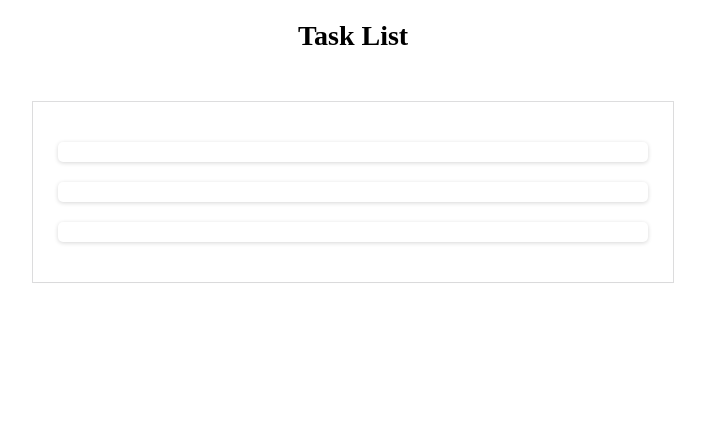
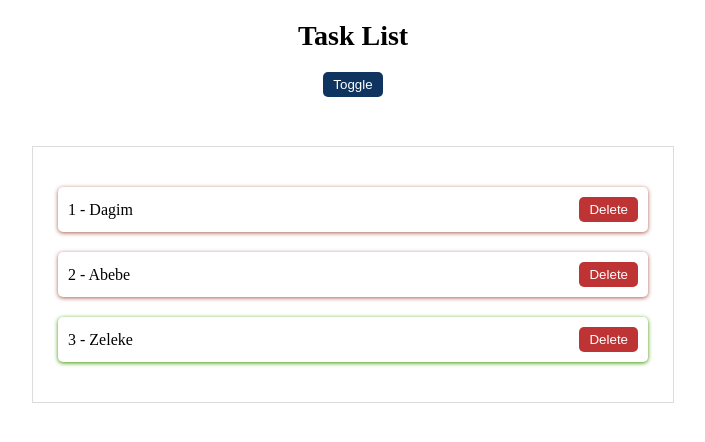
Before and after one commit to itsdagi/just-list, a React (Create React App) app: page / in a window 1280 px wide. Shown: the top 442 px of the page, without its empty margins (287-992 px from the left). Built offline with nearby package versions, Linux system fonts and the light colour scheme.

Commit message:
task list trigger

```diff
--- a/src/App.js
+++ b/src/App.js
@@ -4,16 +4,24 @@ import {useState} from 'react'
 
 export default function App() {
   const [tasks, setTasks] = useState([{id: 1, name:'Dagim', completed: false},{id: 2, name:"Abebe",completed: false},{id: 3, name:"Zeleke",completed: true},])
+  const [show, setShow] = useState(true)
+
+  function handleDelete(id){
+    setTasks(tasks.filter(task => id !== task.id))
+  }
+
+
   return (
     <div className='App'>
       <h1>
         Task List
       </h1>
-
+       <button className='trigger' onClick={() => setShow(!show)}>Toggle</button>
       <ul>
-        {tasks.map((task)=>(
-        <li>
-
+        {show && tasks.map((task)=>(
+        <li  key={task.id} className={task.completed  ? 'completed' : 'incomplete'}>
+       <span>{task.id} - {task.name}</span>
+         <button onClick={() => handleDelete(task.id)} className='delete'>Delete</button>
         </li>
         ))}
       </ul>
```
Also changed, not shown: 1 other file (tests, documents, lock files or other folders).
